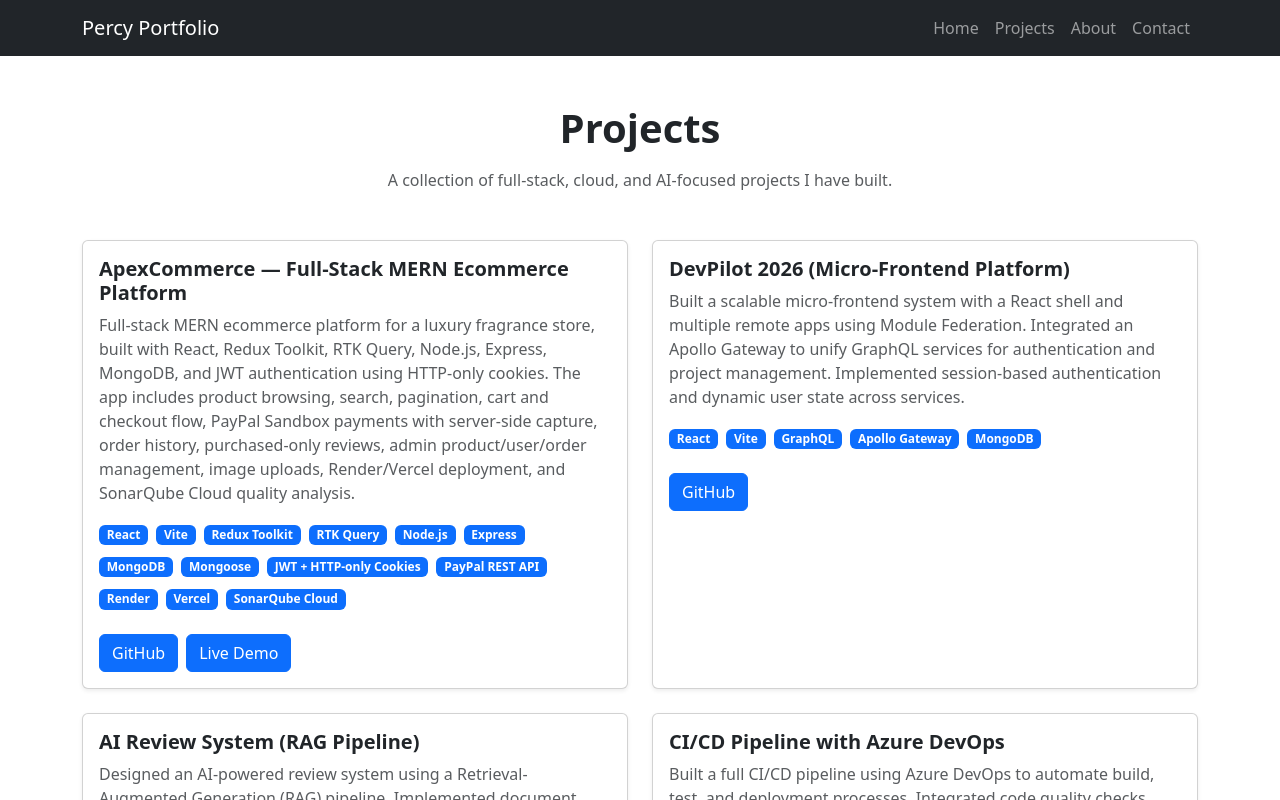
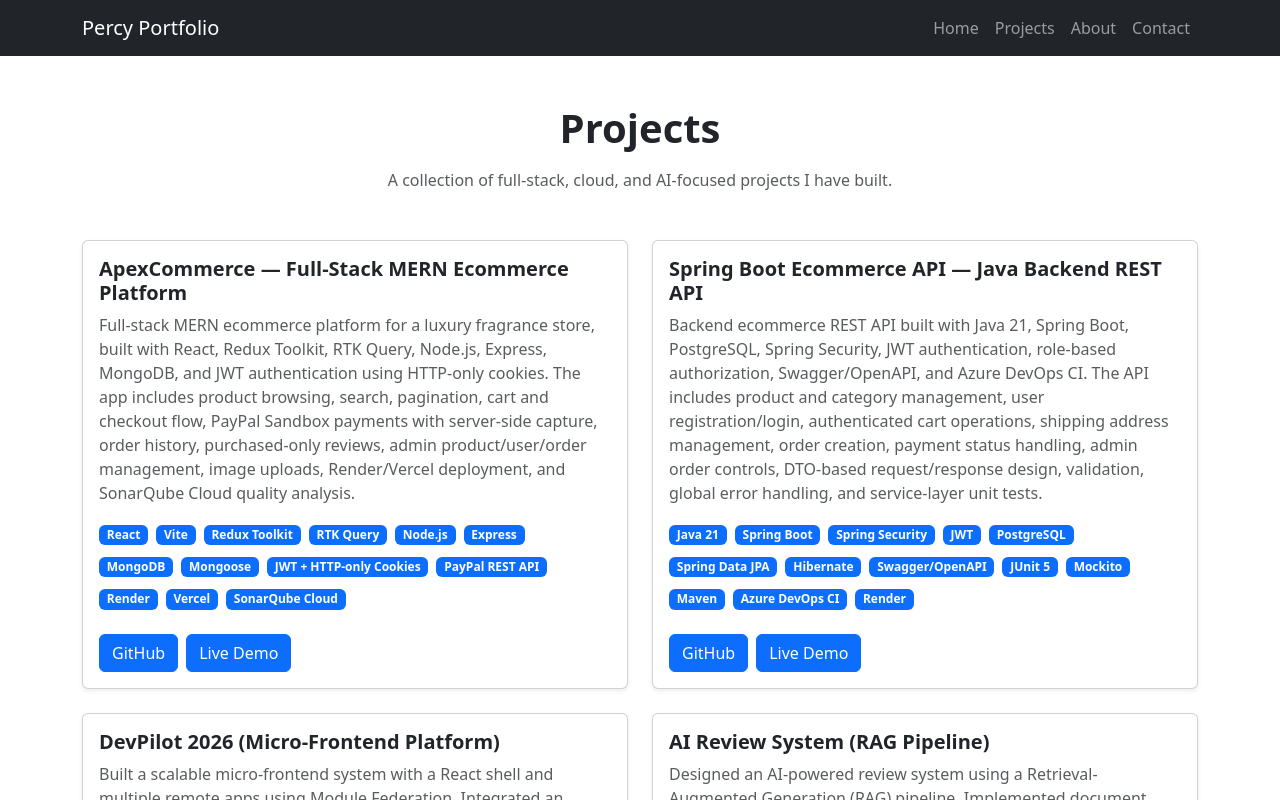
Before and after one commit to percyosag/portfolio, a React app: page /projects in a window 1280 px wide. Shown: the top 800 px of the page. Built offline with nearby package versions, Linux system fonts and the light colour scheme; the HTML template or start-up script is replaced by a standard one.

Commit message:
Added springboot-ecommerce-api

```diff
--- a/src/pages/Projects.jsx
+++ b/src/pages/Projects.jsx
@@ -21,6 +21,28 @@
     ],
     github: "https://github.com/percyosag/ApexCommerce-mern",
     demo: "https://apex-commerce-mern.vercel.app",
+  },
+  {
+    title: "Spring Boot Ecommerce API — Java Backend REST API",
+    description:
+      "Backend ecommerce REST API built with Java 21, Spring Boot, PostgreSQL, Spring Security, JWT authentication, role-based authorization, Swagger/OpenAPI, and Azure DevOps CI. The API includes product and category management, user registration/login, authenticated cart operations, shipping address management, order creation, payment status handling, admin order controls, DTO-based request/response design, validation, global error handling, and service-layer unit tests.",
+    tech: [
+      "Java 21",
+      "Spring Boot",
+      "Spring Security",
+      "JWT",
+      "PostgreSQL",
+      "Spring Data JPA",
+      "Hibernate",
+      "Swagger/OpenAPI",
+      "JUnit 5",
+      "Mockito",
+      "Maven",
+      "Azure DevOps CI",
+      "Render",
+    ],
+    github: "https://github.com/percyosag/springboot-ecommerce-api",
+    demo: "https://springboot-ecommerce-api.onrender.com/swagger-ui/index.html",
   },
   {
     title: "DevPilot 2026 (Micro-Frontend Platform)",
```
